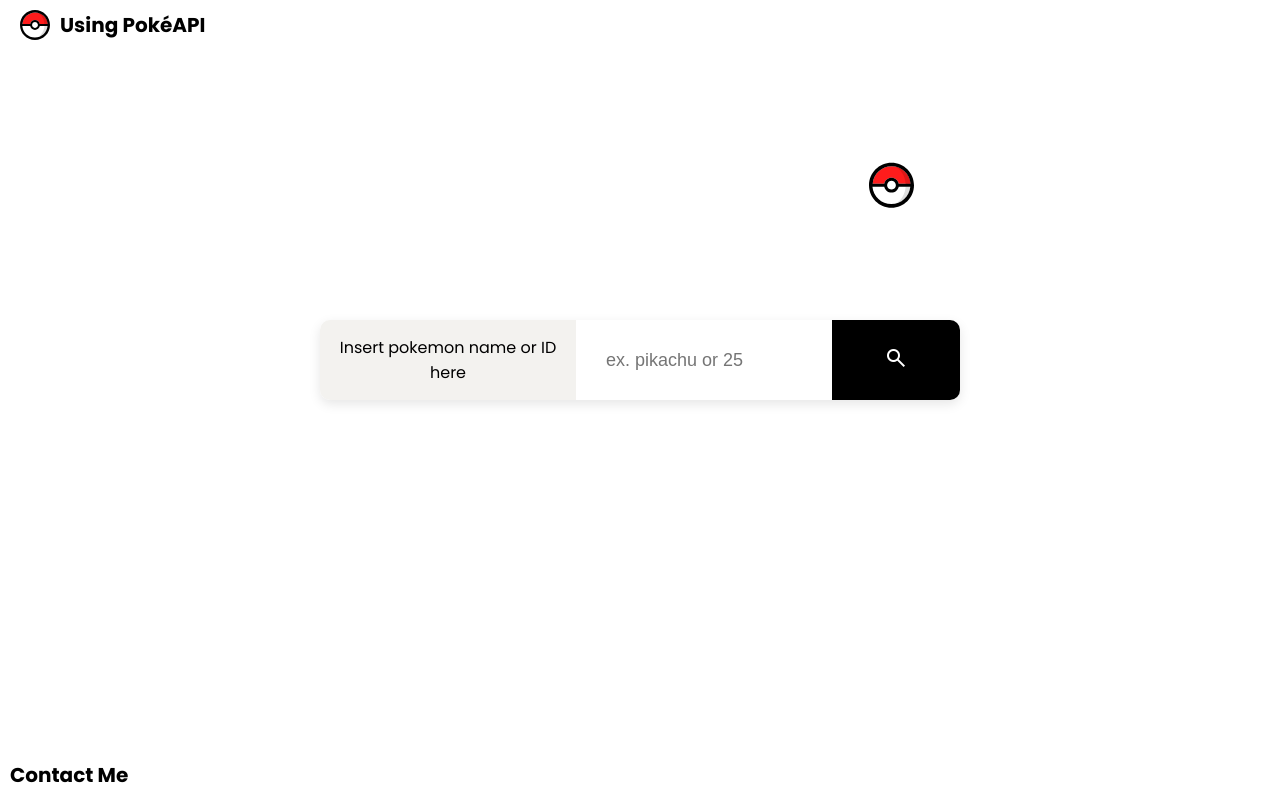
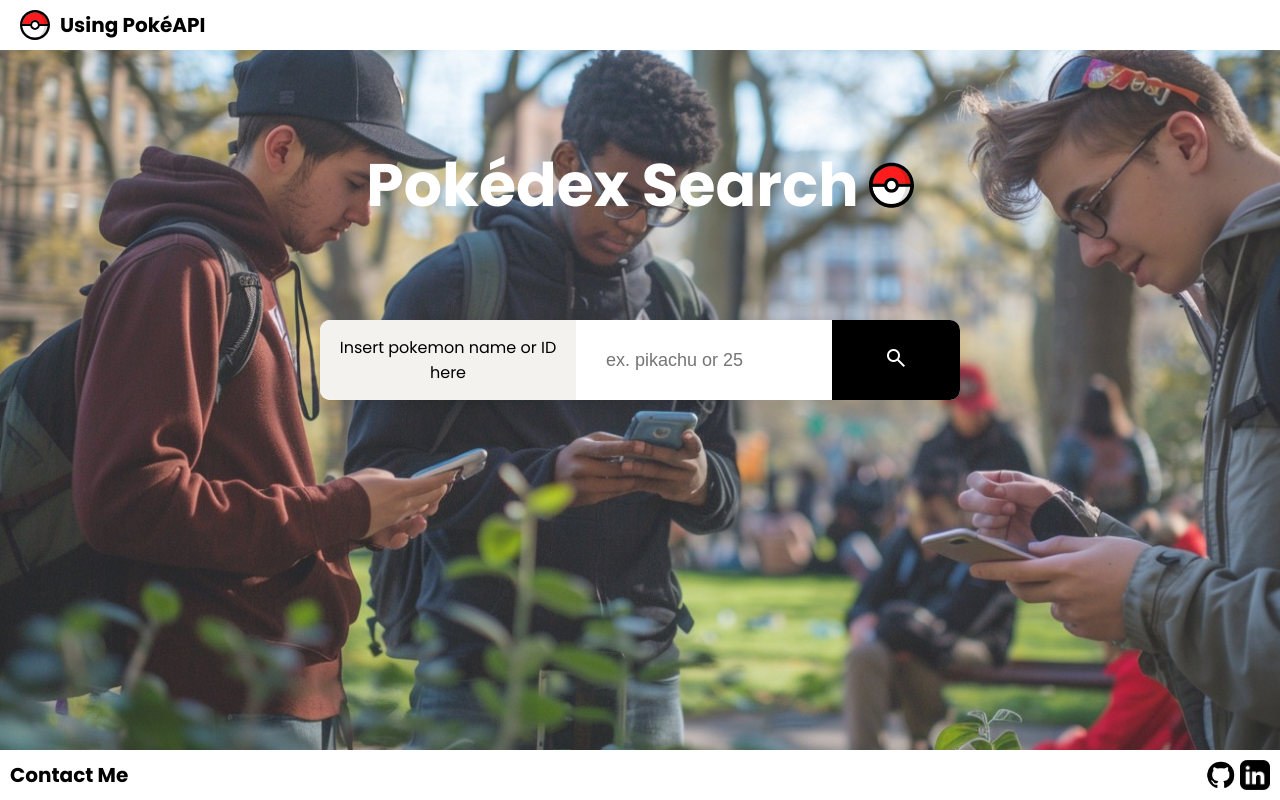
Before and after one commit to NakornKitk/pokedex-app, a plain HTML site: page index.html in a window 1280 px wide. Drawn offline with nearby package versions, Linux system fonts and the light colour scheme; the site is published under a folder, as on GitHub Pages, so addresses that start at the root find nothing.

Commit message:
fifth commit solve img not appear

```diff
--- a/index.html
+++ b/index.html
@@ -13,7 +13,7 @@
     <link
         href="https://fonts.googleapis.com/css2?family=Poppins:ital,wght@0,100;0,200;0,300;0,400;0,500;0,600;0,700;0,800;0,900;1,100;1,200;1,300;1,400;1,500;1,600;1,700;1,800;1,900&display=swap"
         rel="stylesheet">
-    <link rel="icon" type="image/x-icon" href="images/pokemon-icon.svg">
+    <link rel="icon" type="image/x-icon" href="./images/pokemon-icon.svg">
 </head>
 
 <body>
@@ -43,8 +43,8 @@
     <footer>
         <p>Contact Me</p>
         <div className="flex">
-            <a href="https://github.com/NakornKitk?tab=repositories"><img class='icon' src='/images/github-icon.png' alt="" /></a>
-            <a href="https://www.linkedin.com/in/nakorn-kitkancharoensin/"><img class='icon'src='/images/linkedin-square-icon.png' alt=""/></a>
+            <a href="https://github.com/NakornKitk?tab=repositories"><img class='icon' src='./images/github-icon.png' alt="" /></a>
+            <a href="https://www.linkedin.com/in/nakorn-kitkancharoensin/"><img class='icon'src='./images/linkedin-square-icon.png' alt=""/></a>
         </div>
     </footer>
 </body>
--- a/style.css
+++ b/style.css
@@ -49,7 +49,7 @@
 
     min-height: 100vh;
 
-    background: linear-gradient(rgba(255,255,255,0.1), rgba(255,255,255,0.1)),url(/images/StockCake-Friends\ Using\ Smartphones_1722697641.jpg);
+    background: linear-gradient(rgba(255,255,255,0.1), rgba(255,255,255,0.1)),url(./images/StockCake-Friends.jpg);
     background-size: cover;
     background-attachment: fixed;
 
```
Also changed, not shown: images/StockCake-Friends.jpg (renamed from images/StockCake-Friends Using Smartphones_1722697641.jpg).
